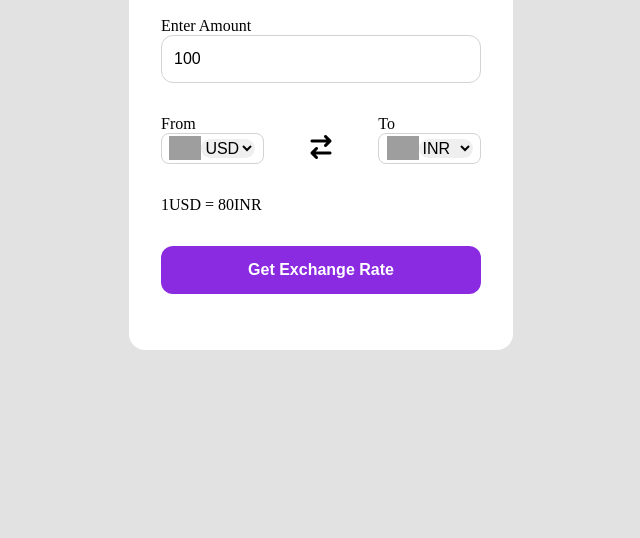
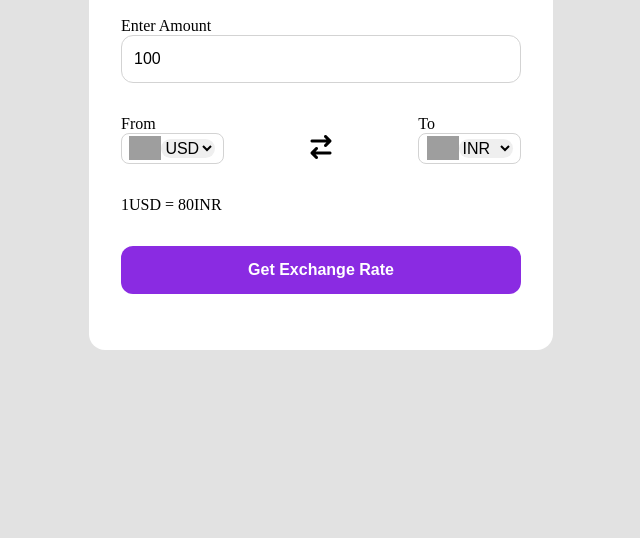
Before and after one commit to sriramongit/CurrencyConverter, a plain HTML site: page index.html in a window 1280 px wide. Shown: the part 262-800 px from the top of the page, without its empty margins (319-959 px from the left). Drawn offline with Linux system fonts and the light colour scheme; grey boxes are pictures that could not be loaded.

Commit message:
Modifications in the UI

```diff
--- a/styles.css
+++ b/styles.css
@@ -16,7 +16,7 @@ body{
     padding: 2rem;
     border-radius: 1rem;
     min-height: 45vh;
-    width: 25vw;
+    width: 50vh;
 }
 
 form{
```
